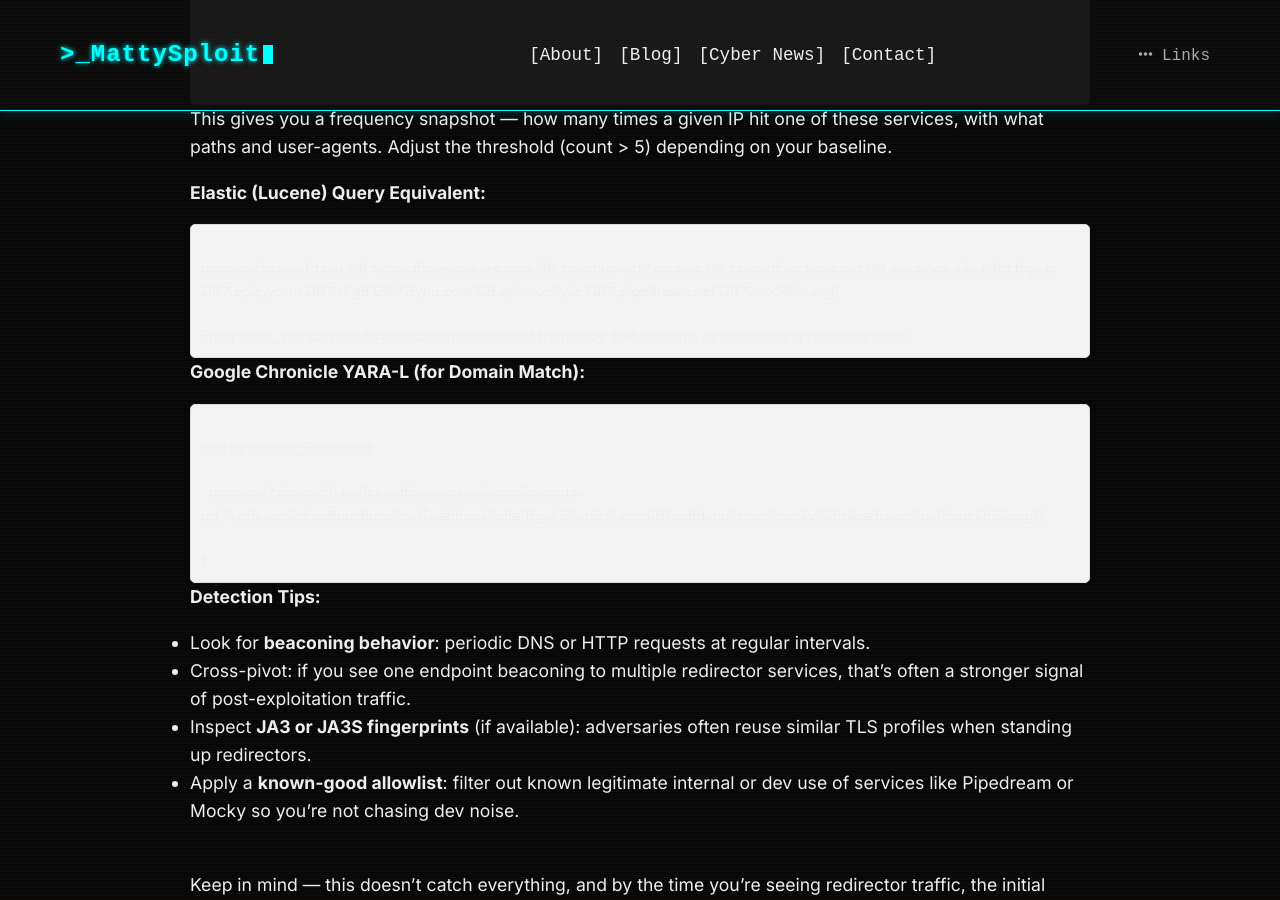
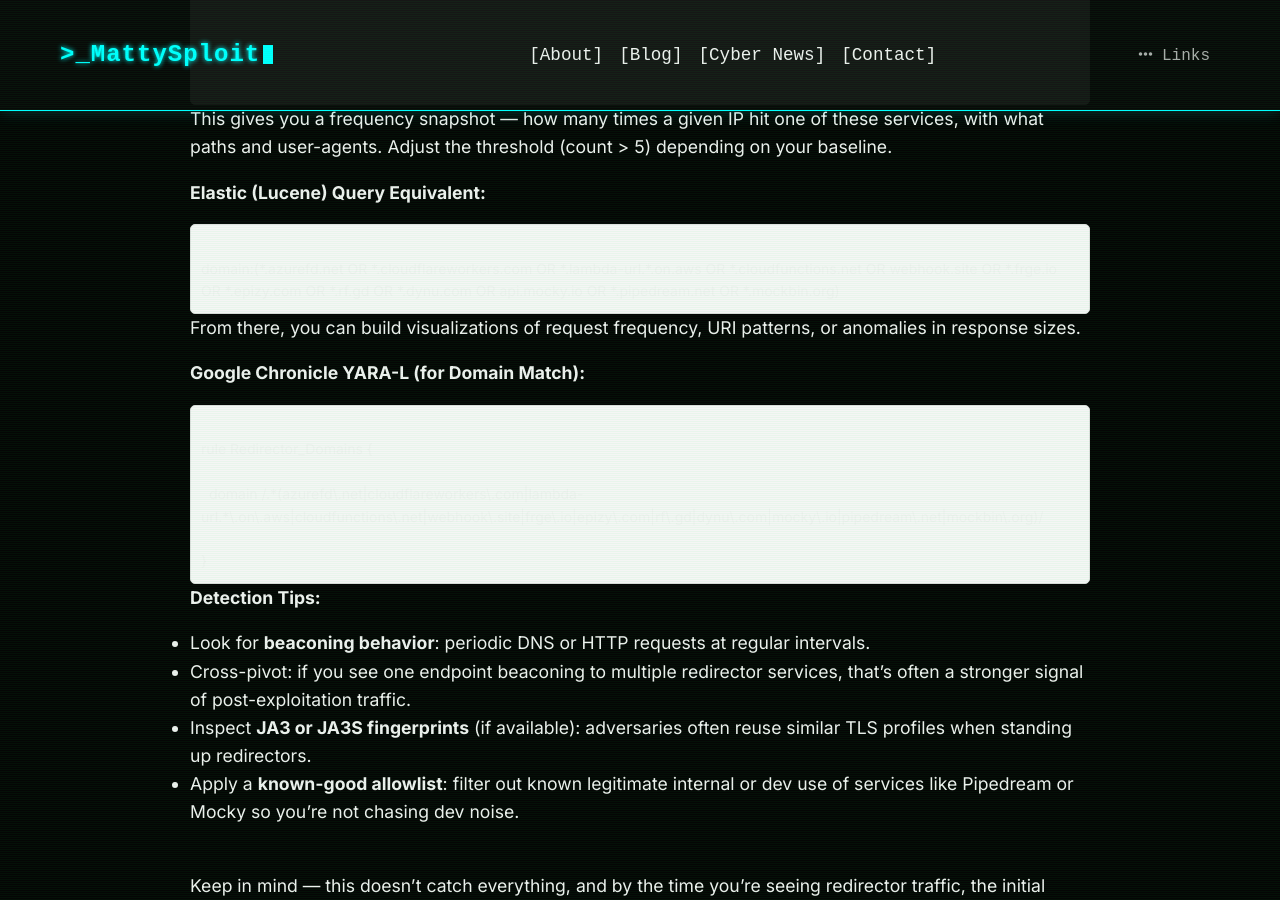
Before and after one commit to CTI-Buddy/cti-buddy.github.io, a Jekyll site: the page built from _posts/2025-01-12-c2redirectors.md, in a window 1280 px wide and 900 px high, scrolled down 11032 px. Built offline with Jekyll 4.4.1, drawn with Linux system fonts in a browser that asks for light colours.

Commit message:
Update 2025-01-12-c2redirectors.md

```diff
--- a/_posts/2025-01-12-c2redirectors.md
+++ b/_posts/2025-01-12-c2redirectors.md
@@ -249,9 +249,9 @@ This gives you a frequency snapshot --- how many times a given IP hit one of the
 
 <pre><code>
 domain:(*.azurefd.net OR *.cloudflareworkers.com OR *.lambda-url.*.on.aws OR *.cloudfunctions.net OR webhook.site OR *.frge.io OR *.epizy.com OR *.rf.gd OR *.dynu.com OR api.mocky.io OR *.pipedream.net OR *.mockbin.org)
+</code></pre>
 
 From there, you can build visualizations of request frequency, URI patterns, or anomalies in response sizes.
-</code></pre>
 
 **Google Chronicle YARA-L (for Domain Match):**
 
```
